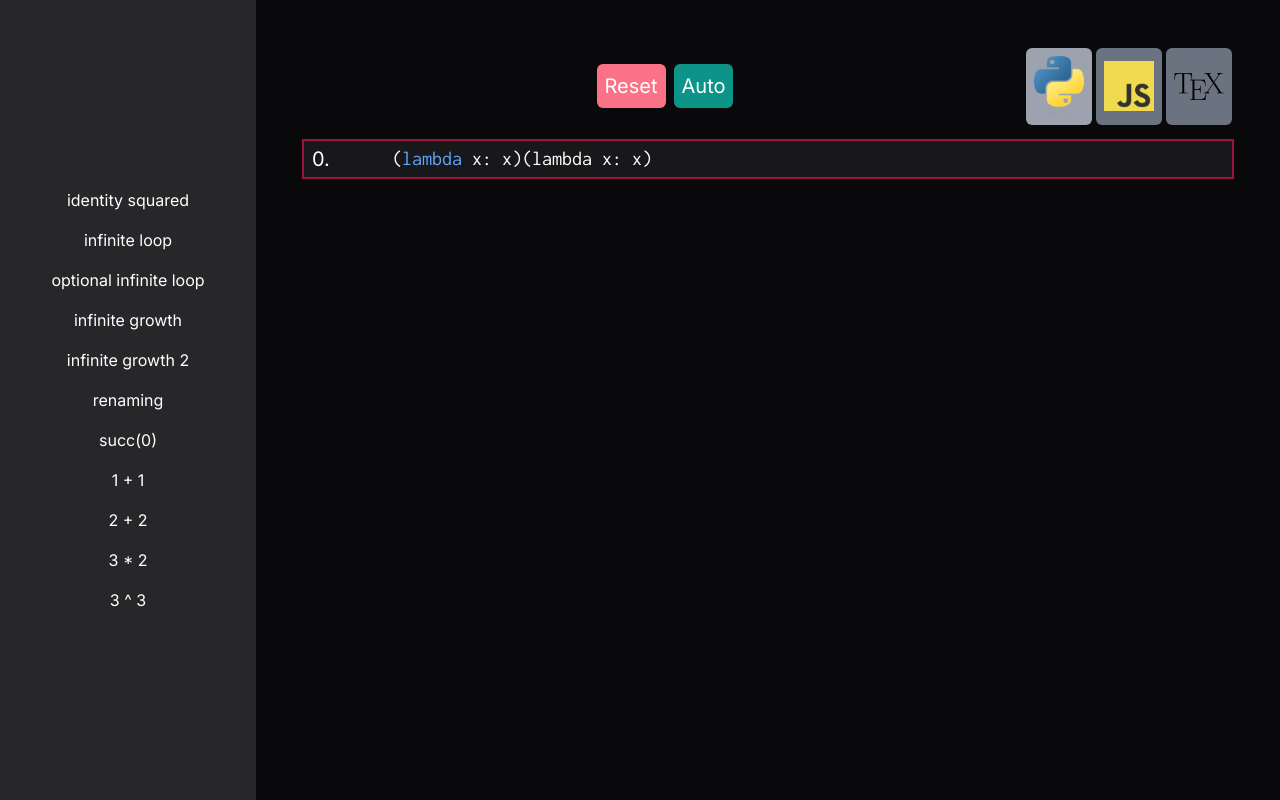
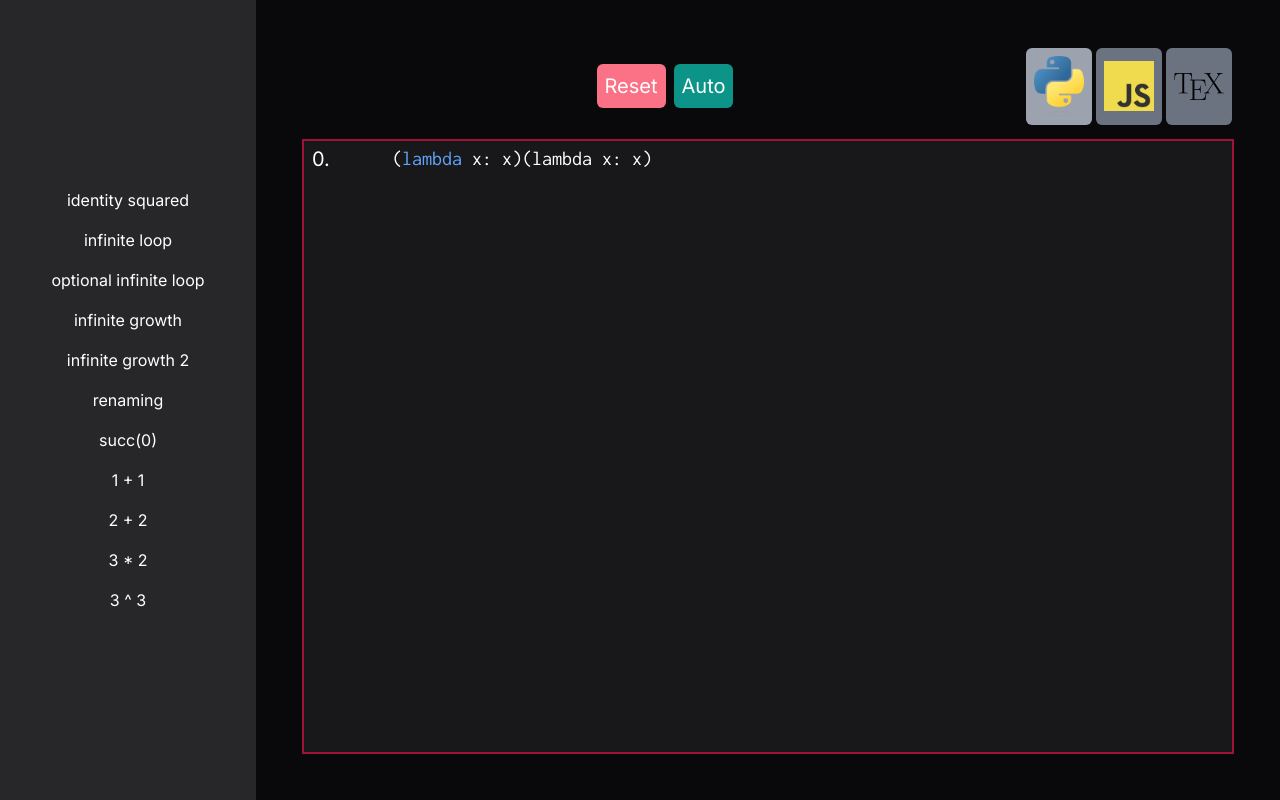
Before and after one commit to mjgrzymek/lambda-playground, a Next.js app: page / in a window 1280 px wide. Built offline with nearby package versions, Linux system fonts and the light colour scheme.

Commit message:
add virtuoso (messes up styling)

```diff
--- a/app/page.tsx
+++ b/app/page.tsx
@@ -16,6 +16,8 @@ import {
 
 import { Style, LangInfo, Lang, langData } from "./languages";
 import { abstractionStyle } from "./abstractionStyle";
+
+import { Virtuoso } from "react-virtuoso";
 
 /*
 classes for rules:
@@ -399,8 +401,6 @@ export default function Home() {
       [activeTerm, history],
     );
 
-  const scrollRef = useRef<HTMLDivElement>(null);
-
   function toggleAuto() {
     autoRef.current = !auto;
     setAuto(!auto);
@@ -446,16 +446,6 @@ export default function Home() {
     setAuto(false);
   }
 
-  useEffect(
-    function scrollToEnd() {
-      scrollRef.current?.scrollTo({
-        top: scrollRef.current.scrollHeight,
-        behavior: "instant",
-      });
-    },
-    [terms],
-  );
-
   return (
     <div className="flex h-screen">
       <nav className="flex w-64 flex-col justify-center bg-zinc-800">
@@ -492,11 +482,14 @@ export default function Home() {
           </div>
         </div>
 
-        <div
-          className="flex w-full flex-col overflow-auto bg-zinc-900 outline outline-2 outline-rose-800"
-          ref={scrollRef}
-        >
-          {terms.map(({ t, interactive, targetPath }, i) => (
+        <div className="flex w-full flex-col overflow-auto bg-zinc-900 outline outline-2 outline-rose-800">
+          <Virtuoso
+            style={{ height: "700px" }}
+            totalCount={terms.length}
+            followOutput={(_isAtBottom) => true}
+            itemContent={(i) => {
+              let { t, interactive, targetPath } = terms[i];
+              return (
                 <div
                   className="output-row-container flex  cursor-default items-center px-2 py-1 [&:nth-child(even)]:bg-zinc-800"
                   key={i}
@@ -512,7 +505,9 @@ export default function Home() {
                     }}
                   />
                 </div>
-          ))}
+              );
+            }}
+          />
         </div>
       </main>
     </div>
--- a/package.json
+++ b/package.json
@@ -16,6 +16,7 @@
     "next": "14.0.4",
     "react": "^18",
     "react-dom": "^18",
+    "react-virtuoso": "^4.7.2",
     "styled-components": "^6.1.8"
   },
   "devDependencies": {
```
Also changed, not shown: 1 other file (tests, documents, lock files or other folders). Lines whose indentation alone changed are shown as unchanged.
